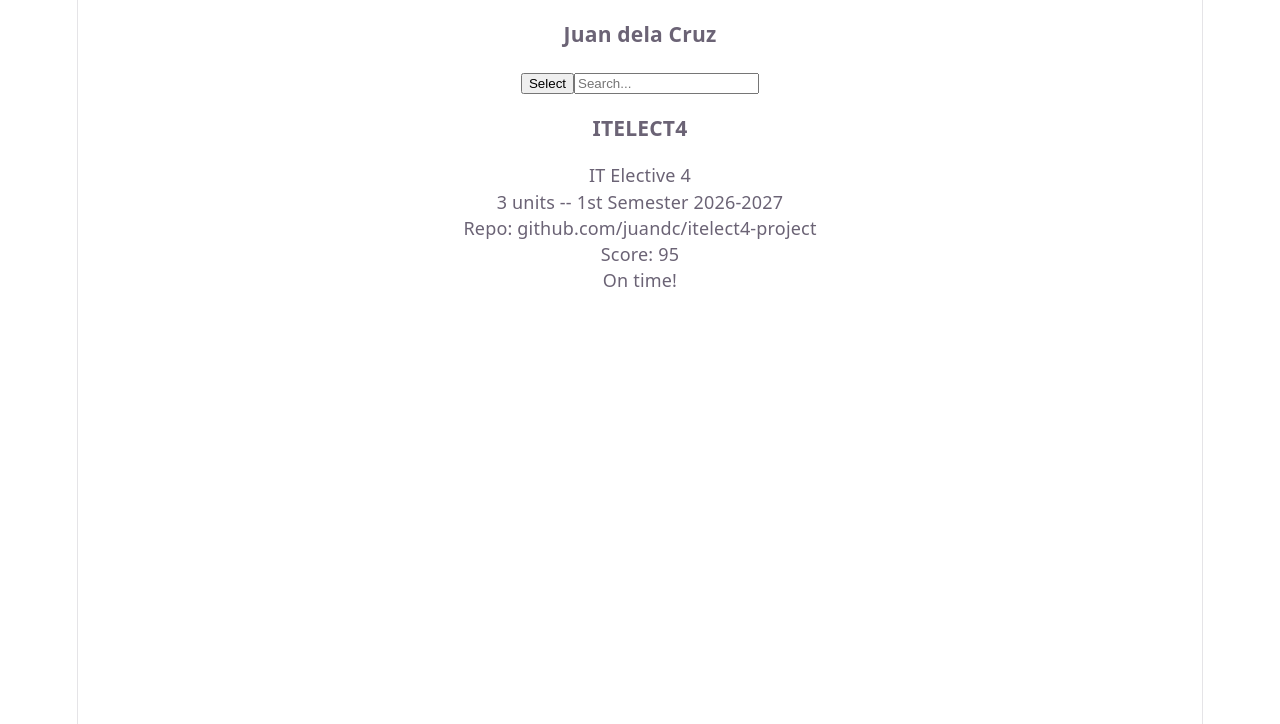
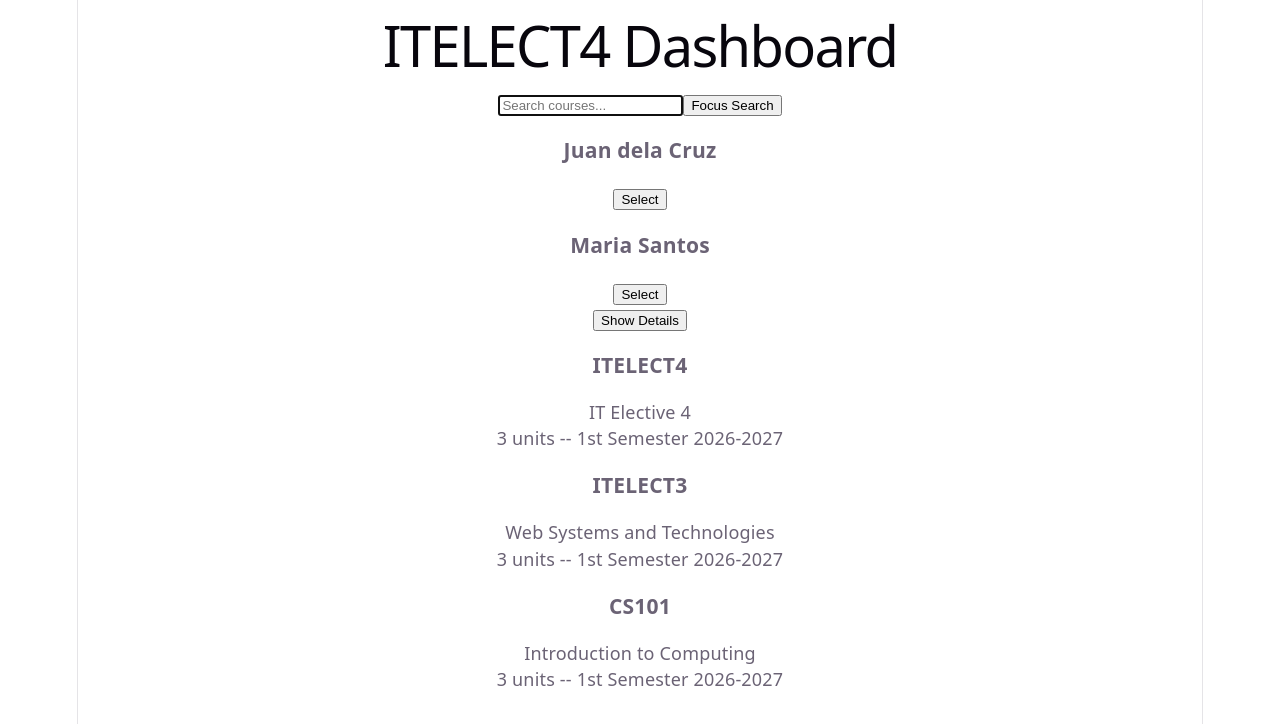
Before and after one commit to nariokeith/itelect4-project, a React (Vite) app: page / in a window 1280 px wide. Shown: the top 724 px of the page. Built offline with nearby package versions, Linux system fonts and the light colour scheme.

Commit message:
GT2 Part 2: useState, useEffect, useRef, custom hooks

```diff
--- a/src/App.tsx
+++ b/src/App.tsx
@@ -1,34 +1,155 @@
 // src/App.tsx
+import type React from "react";
+import { useState, useEffect, useRef } from "react";
 import UserCard from "./components/UserCard";
 import CourseCard from "./components/CourseCard";
 import SubmissionBadge from "./components/SubmissionBadge";
+import useToggle from "./hooks/useToggle";
+import usePrevious from "./hooks/usePrevious";
 import type { User, Course, Submission } from "./types/index";
 
-const student: User = {
+// ===== MOCK DATA (GT1 types) -- the "server" our useEffect pretends to fetch from =====
+const mockUsers: User[] = [
+  {
     id: 1, name: "Juan dela Cruz", email: "juan@example.com",
     role: "student", isActive: true,
-};
-const course: Course = {
+  },
+  {
+    id: 2, name: "Maria Santos", email: "maria@example.com",
+    role: "instructor", isActive: true,
+  },
+];
+const mockCourses: Course[] = [
+  {
     code: "ITELECT4", title: "IT Elective 4",
     units: 3, semester: "1st Semester 2026-2027",
-};
-const submission: Submission = {
+  },
+  {
+    code: "ITELECT3", title: "Web Systems and Technologies",
+    units: 3, semester: "1st Semester 2026-2027",
+  },
+  {
+    code: "CS101", title: "Introduction to Computing",
+    units: 3, semester: "1st Semester 2026-2027",
+  },
+];
+const mockSubmissions: Submission[] = [
+  {
     id: 1, studentId: 1, courseCode: "ITELECT4",
     repoUrl: "github.com/juandc/itelect4-project",
     submittedAt: new Date(), score: 95,
+  },
+];
+
+function App() {
+  // ===== TYPED STATE WITH useState<T> =====
+  // useState<T> -- T is the type of the state value
+  const [selectedUser, setSelectedUser] = useState<User | null>(null);
+
+  // Array state -- starts empty, filled after "loading"
+  const [users, setUsers] = useState<User[]>([]);
+  const [courses, setCourses] = useState<Course[]>([]);
+  const [submissions, setSubmissions] = useState<Submission[]>([]);
+
+  // Boolean state -- tracks whether data has finished loading
+  const [isLoading, setIsLoading] = useState<boolean>(true);
+
+  // String state -- whatever is typed into the search input
+  const [searchTerm, setSearchTerm] = useState<string>("");
+
+  // ===== TYPED DOM REFERENCE WITH useRef =====
+  // useRef<T>(null) -- T is the DOM element type
+  const searchInputRef = useRef<HTMLInputElement>(null);
+
+  // ===== CUSTOM HOOKS =====
+  const [showDetails, toggleDetails] = useToggle(false);
+  const previousSearch = usePrevious(searchTerm);
+
+  // ===== LOADING MOCK DATA WITH useEffect =====
+  // useEffect(fn, deps) -- fn runs after render;
+  // an empty deps array [] means "run once, on mount"
+  useEffect(() => {
+    setTimeout(() => {
+      setUsers(mockUsers);
+      setCourses(mockCourses);
+      setSubmissions(mockSubmissions);
+      setIsLoading(false);
+    }, 500);
+  }, []);
+
+  const focusSearch = (): void => {
+    // .current can be null, so optional chaining guards the call
+    searchInputRef.current?.focus();
   };
 
-function App() {
+  // Focus the input programmatically once loading finishes
+  useEffect(() => {
+    if (!isLoading) {
+      focusSearch();
+    }
+  }, [isLoading]);
+
+  // ===== TYPED DOM EVENTS =====
+  // React.ChangeEvent<HTMLInputElement> types e.target as an <input>
+  const handleSearchChange = (
+    e: React.ChangeEvent<HTMLInputElement>
+  ): void => {
+    setSearchTerm(e.target.value);
+  };
+
+  // Derived value -- recomputed every render, not stored in state
+  const filteredCourses = courses.filter((c) =>
+    c.title.toLowerCase().includes(searchTerm.toLowerCase())
+  );
+
+  // Early return keeps the loading UI simple
+  if (isLoading) {
+    return <p>Loading courses...</p>;
+  }
+
   return (
     <div className="app">
-      <UserCard
-        user={student}
-        onSelect={(u) => console.log(u)}
+      <h1>ITELECT4 Dashboard</h1>
+
+      <input
+        ref={searchInputRef}
+        type="text"
+        value={searchTerm}
+        placeholder="Search courses..."
+        onChange={handleSearchChange}
       />
-      <CourseCard course={course} />
-      <SubmissionBadge submission={submission}>
+      <button onClick={focusSearch}>Focus Search</button>
+
+      {previousSearch !== undefined && previousSearch !== searchTerm && (
+        <p>Previous search: "{previousSearch}"</p>
+      )}
+
+      {users.map((u) => (
+        <UserCard key={u.id} user={u} onSelect={setSelectedUser} />
+      ))}
+      {selectedUser && <p>Selected: {selectedUser.name}</p>}
+
+      <button onClick={toggleDetails}>
+        {showDetails ? "Hide" : "Show"} Details
+      </button>
+
+      {showDetails && (
+        <div className="details">
+          <p>
+            Showing {filteredCourses.length} of {courses.length} courses
+          </p>
+          {submissions.map((s) => (
+            <SubmissionBadge key={s.id} submission={s}>
               <p>On time!</p>
             </SubmissionBadge>
+          ))}
+        </div>
+      )}
+
+      {filteredCourses.map((c) => (
+        <CourseCard key={c.code} course={c} />
+      ))}
+      {filteredCourses.length === 0 && <p>No courses match "{searchTerm}".</p>}
     </div>
   );
 }
--- a/src/components/UserCard.tsx
+++ b/src/components/UserCard.tsx
@@ -12,15 +12,10 @@ function UserCard({ user, onSelect }: UserCardProps) {
     onSelect(user);
   };
 
-  const handleChange = (e: React.ChangeEvent<HTMLInputElement>): void => {
-    console.log("Search:", e.target.value);
-  };
-
   return (
     <div className="user-card">
       <h3>{user.name}</h3>
       <button onClick={handleClick}>Select</button>
-      <input onChange={handleChange} placeholder="Search..." />
     </div>
   );
 }
--- /dev/null
+++ b/src/hooks/usePrevious.ts
@@ -0,0 +1,16 @@
+// src/hooks/usePrevious.ts
+import { useRef, useEffect } from "react";
+
+// Generic T -- works for any state type (string, number, User, etc.)
+function usePrevious<T>(value: T): T | undefined {
+  // useRef<T>() alone will NOT compile -- it needs an initial value
+  const ref = useRef<T | undefined>(undefined);
+
+  useEffect(() => {
+    ref.current = value;
+  }, [value]);
+
+  return ref.current;
+}
+
+export default usePrevious;
--- /dev/null
+++ b/src/hooks/useToggle.ts
@@ -0,0 +1,15 @@
+// src/hooks/useToggle.ts
+import { useState } from "react";
+
+// Explicit return type: a tuple of [current value, toggle function]
+function useToggle(initialValue: boolean): [boolean, () => void] {
+  const [value, setValue] = useState<boolean>(initialValue);
+
+  const toggle = (): void => {
+    setValue((prev) => !prev);
+  };
+
+  return [value, toggle];
+}
+
+export default useToggle;
```
Also changed, not shown: 2 other files (tests, documents, lock files or other folders). Lines whose indentation alone changed are shown as unchanged.
